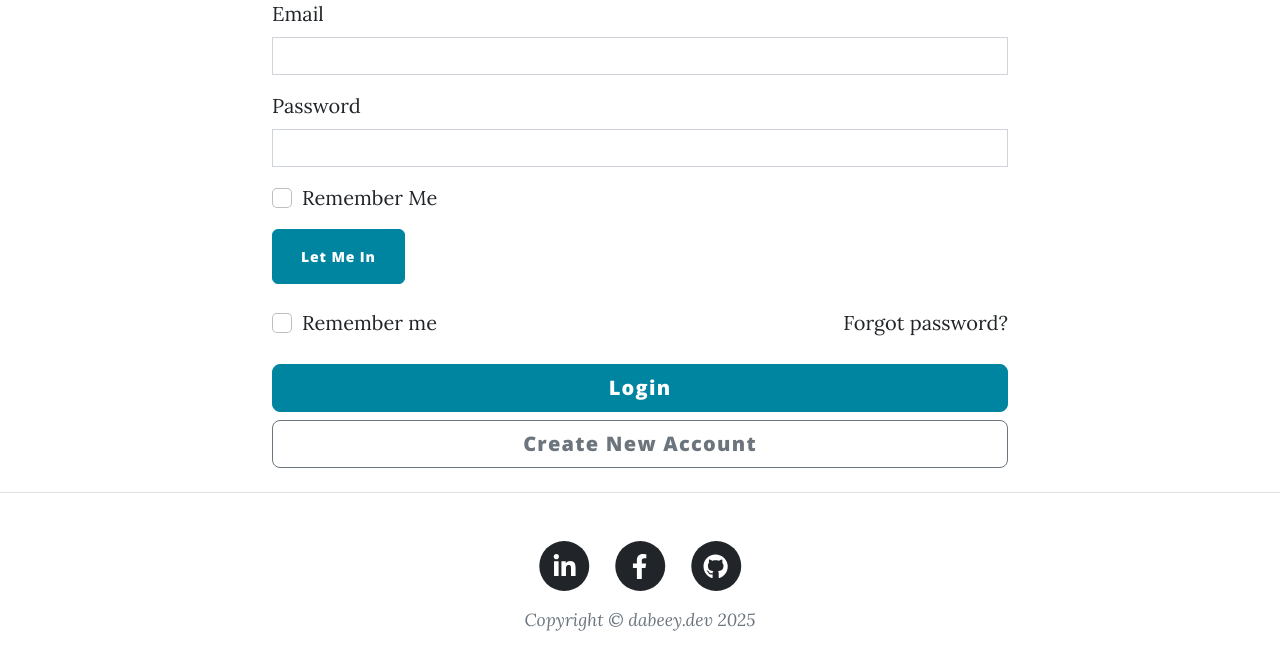
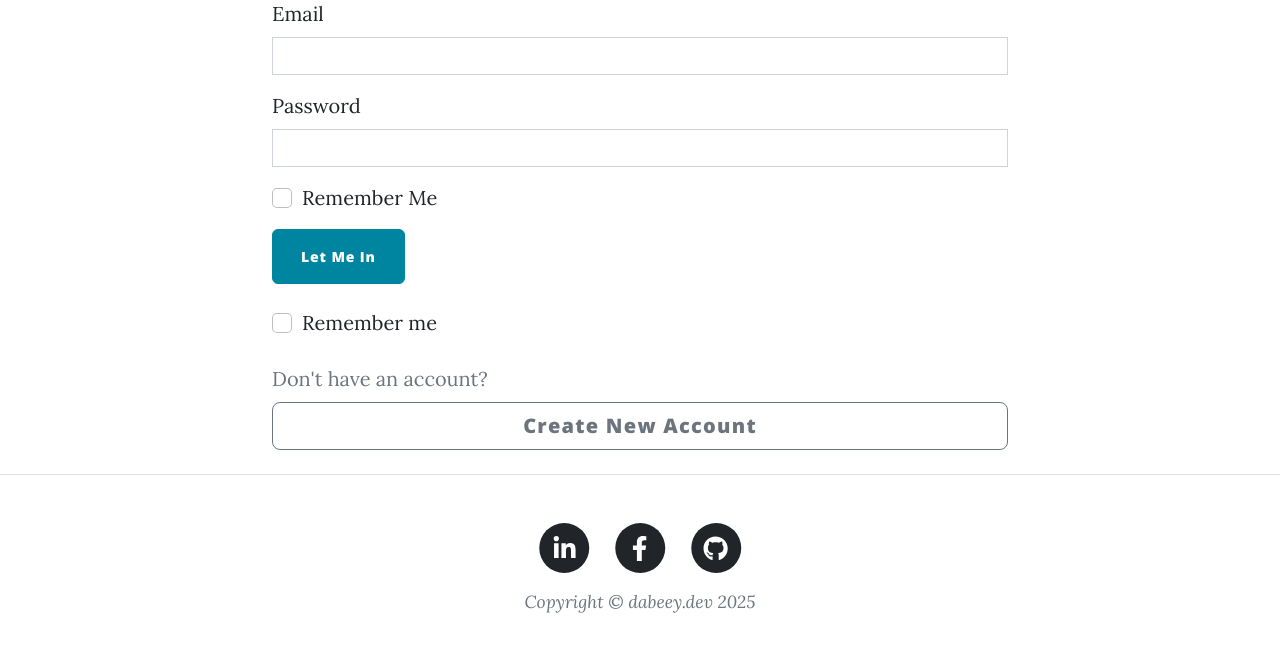
Before and after one commit to Dabeey/BLOG_CAPSTONE_PROJECT, a Flask app: page /login in a window 1280 px wide. Shown: the part 581-1233 px from the top of the page. After the commit the page ends 1194 px from the top, so only its background shows below. Run offline with Flask 3, Linux system fonts and the light colour scheme; some libraries are stand-ins or nearby versions.

Commit message:
fix: update login and registration templates to enhance user prompts

```diff
--- a/templates/login.html
+++ b/templates/login.html
@@ -43,13 +43,13 @@
                                 Remember me
                             </label>
                         </div>
-                        <a href="{{ url_for('reset_password_request') }}" class="text-decoration-none">
+                        <!-- <a href="{{ url_for('reset_password_request') }}" class="text-decoration-none">
                             Forgot password?
-                        </a>
+                        </a> -->
                     </div>
 
                     <div class="d-grid gap-2 mt-4">
-                        <button type="submit" class="btn btn-primary btn-lg">Login</button>
+                      <span class="text-muted">Don't have an account?</span>
                         <a href="{{ url_for('register') }}" class="btn btn-outline-secondary btn-lg">
                             Create New Account
                         </a>
--- a/templates/register.html
+++ b/templates/register.html
@@ -36,7 +36,6 @@
                     {{ render_form(form) }}
 
                     <div class="d-grid gap-2 mt-4">
-                        <button type="submit" class="btn btn-primary btn-lg">Register</button>
                         <div class="text-center mt-3">
                             <span class="text-muted">Already have an account?</span>
                             <a href="{{ url_for('login') }}" class="btn btn-link">
```
